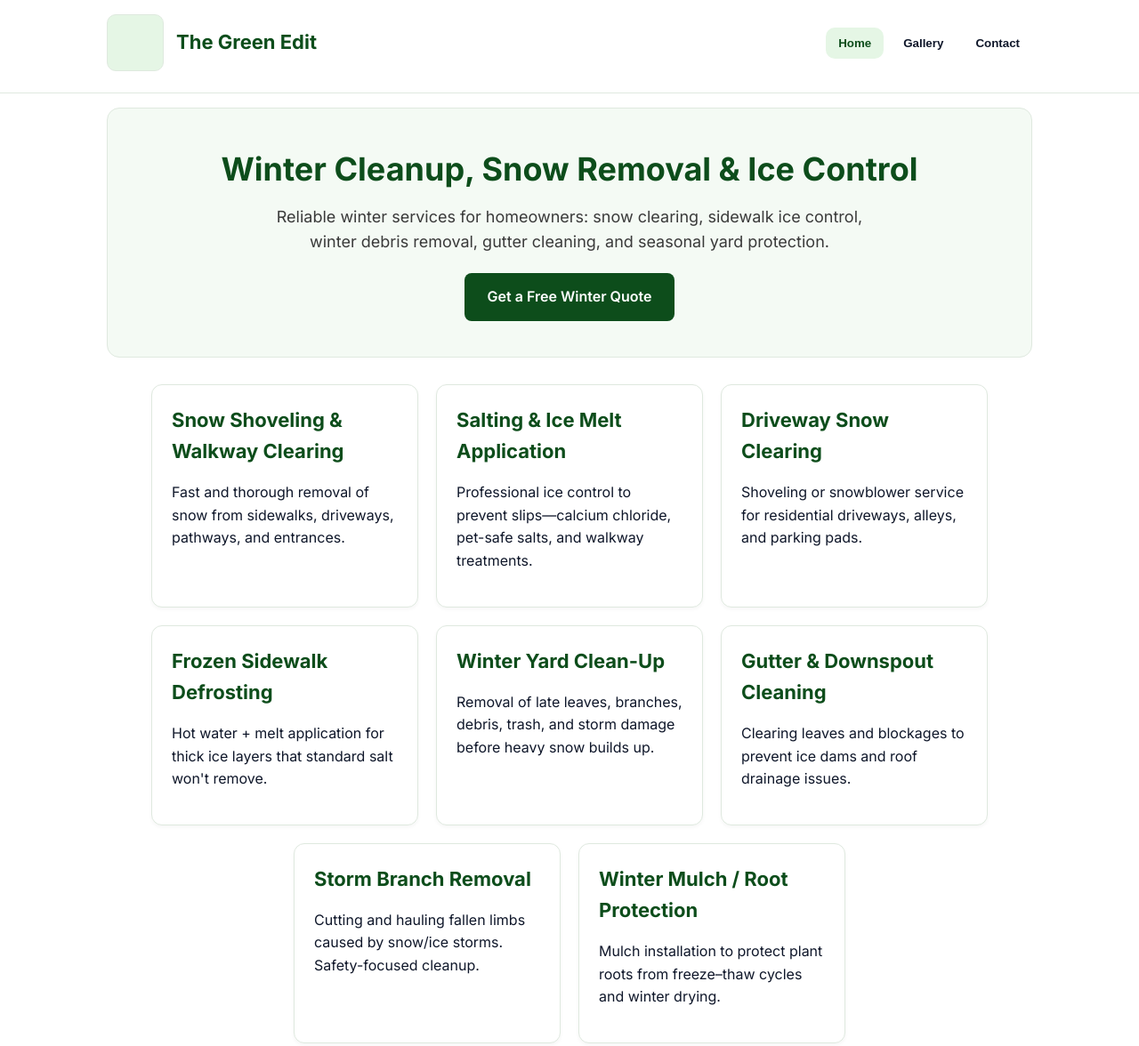
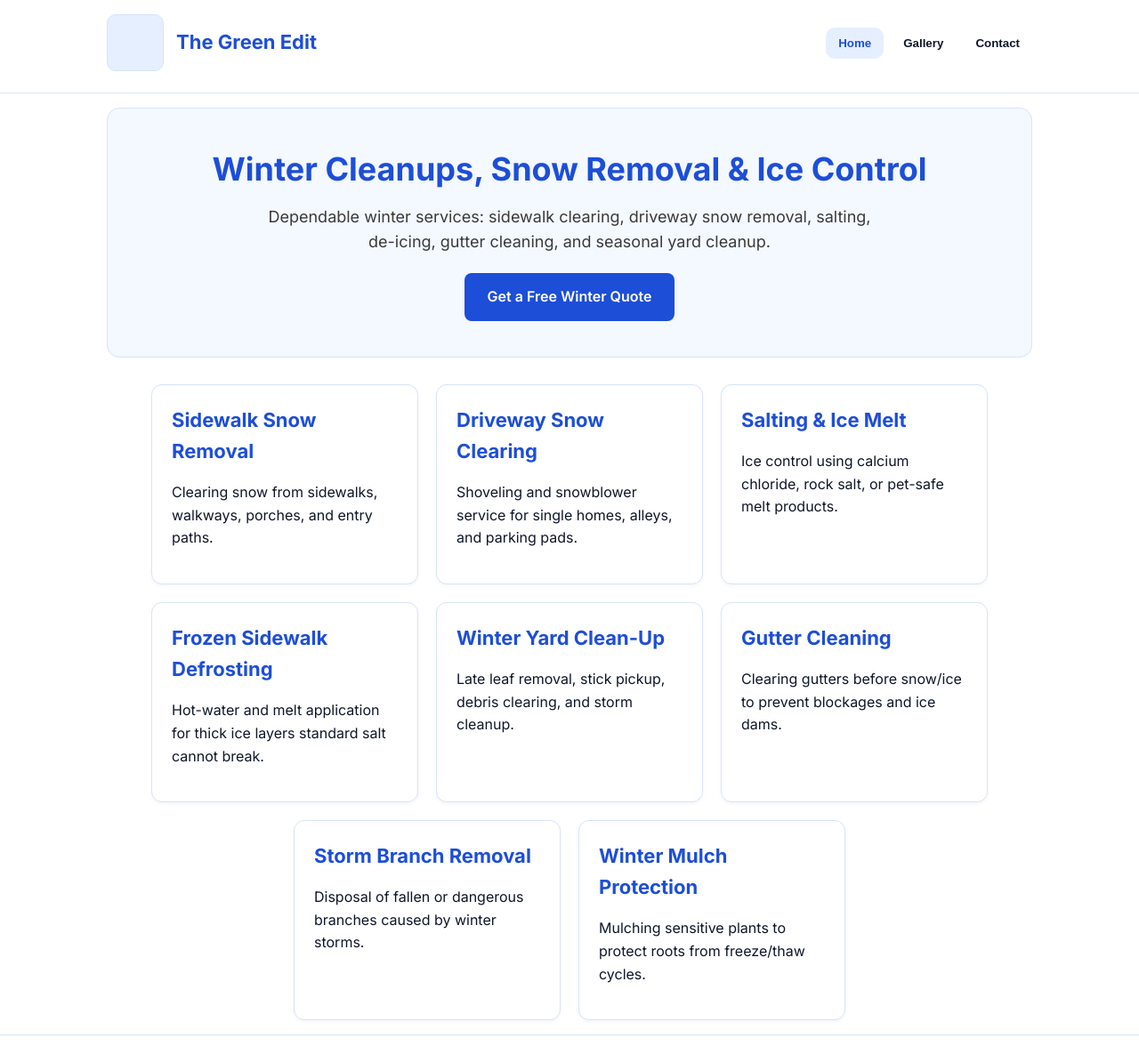
Before and after one commit to rpasi2/rpasi2.github.io, a plain HTML site: page index.html in a window 1280 px wide. Shown: the top 1176 px of the page at 89% size. Drawn offline with Linux system fonts and the light colour scheme.

Commit message:
Refactor styles and update service descriptions
Updated color variables for a softer winter theme and adjusted text for clarity. Changed service descriptions to be more concise and relevant.

```diff
--- a/index.html
+++ b/index.html
@@ -13,12 +13,12 @@
     :root{
       --bg:#ffffff;
       --text:#0f172a;
-      --muted:#f4faf4;
-      --line:#dfe9df;
-      --accent:#0d4d1b;          /* darker winter green */
-      --accent-light:#e5f6e5;
+      --muted:#f4f8ff;          /* soft winter blue */
+      --line:#d7e4f7;           /* icy border */
+      --accent:#1d4ed8;         /* strong winter blue */
+      --accent-light:#e6efff;   /* light blue tint */
+      --maxw:1080px;
       --radius:14px;
-      --maxw:1080px;
     }
 
     *{ box-sizing:border-box; }
@@ -34,7 +34,7 @@
     /* Header */
     header{
       position:sticky; top:0; z-index:50;
-      background:rgba(255,255,255,0.95);
+      background:rgba(255,255,255,0.96);
       backdrop-filter:blur(6px);
       border-bottom:1px solid var(--line);
       padding-bottom:8px;
@@ -66,7 +66,7 @@
     section.active{ display:block; }
     h2{ margin-top:0; color:var(--accent); font-size:26px; }
 
-    /* Winter Hero */
+    /* Hero */
     .hero-box{
       padding:40px 28px;
       background:var(--muted);
@@ -88,7 +88,7 @@
     }
     .cta-btn:hover{ filter:brightness(0.95); }
 
-    /* Winter Services */
+    /* Services */
     .services-grid{
       display:flex; flex-wrap:wrap; gap:20px; justify-content:center;
     }
@@ -98,7 +98,8 @@
       box-shadow:0 2px 4px rgba(0,0,0,0.04);
     }
     .svc-card h3{
-      color:var(--accent); margin-top:0; font-size:22px; margin-bottom:8px;
+      color:var(--accent); margin-top:0;
+      font-size:22px; margin-bottom:8px;
     }
 
     /* Gallery */
@@ -108,12 +109,13 @@
     }
     .card{
       background:var(--accent-light); border:1px solid var(--line);
-      border-radius:10px; min-height:140px; display:grid; place-items:center;
-      text-align:center; padding:10px;
+      border-radius:10px; min-height:140px; display:grid;
+      place-items:center; text-align:center; padding:10px;
     }
     .card .ph{
-      width:100%; height:110px; border-radius:8px; border:1px dashed #b7ccb7;
-      background:linear-gradient(180deg,#fafcfa,#f4f7f4);
+      width:100%; height:110px; border-radius:8px;
+      border:1px dashed #9db3d9;
+      background:linear-gradient(180deg,#f3f8ff,#edf4ff);
     }
     small{ color:#6b7280; }
 
@@ -121,19 +123,25 @@
     form{ display:grid; gap:12px; max-width:560px; }
     input, textarea{
       width:100%; padding:12px 14px; border-radius:10px;
-      border:1px solid var(--line); background:#fff; font:inherit;
+      border:1px solid var(--line); font:inherit; background:white;
     }
     textarea{ resize:vertical; }
+
     .btn{
       background:var(--accent); border:1px solid var(--accent);
-      padding:10px 14px; border-radius:10px; color:white;
-      font-weight:600; cursor:pointer;
+      padding:10px 14px; border-radius:10px; color:white; font-weight:600;
+      cursor:pointer;
     }
     .btn:hover{ filter:brightness(0.96); }
 
     footer{
-      border-top:1px solid var(--line); padding:28px 20px;
+      border-top:1px solid var(--line);
+      padding:28px 20px;
       text-align:center; color:#6b7280;
+    }
+
+    html {
+      scroll-behavior:smooth;
     }
   </style>
 </head>
@@ -143,7 +151,7 @@
   <div class="wrap brand-row">
     <div class="brand-left">
       <div class="logo-spot">
-        <img id="companyLogo" src="logo.png" alt="Company Logo">
+        <img id="companyLogo" src="logo.png" alt="Logo">
       </div>
       <h1>The Green Edit</h1>
     </div>
@@ -158,12 +166,12 @@
 
 <main class="wrap">
 
-  <!-- HOME (WINTER VERSION) -->
+  <!-- HOME -->
   <section id="home" class="active">
     <div class="hero-box">
-      <div class="hero-title">Winter Cleanup, Snow Removal & Ice Control</div>
+      <div class="hero-title">Winter Cleanups, Snow Removal & Ice Control</div>
       <p class="hero-sub">
-        Reliable winter services for homeowners: snow clearing, sidewalk ice control, winter debris removal, gutter cleaning, and seasonal yard protection.
+        Dependable winter services: sidewalk clearing, driveway snow removal, salting, de-icing, gutter cleaning, and seasonal yard cleanup.
       </p>
       <a class="cta-btn" href="#" onclick="
         document.querySelector('[data-target=contact]').click();
@@ -174,43 +182,43 @@
     <div class="services-grid">
 
       <div class="svc-card">
-        <h3>Snow Shoveling & Walkway Clearing</h3>
-        <p>Fast and thorough removal of snow from sidewalks, driveways, pathways, and entrances.</p>
-      </div>
-
-      <div class="svc-card">
-        <h3>Salting & Ice Melt Application</h3>
-        <p>Professional ice control to prevent slips—calcium chloride, pet-safe salts, and walkway treatments.</p>
+        <h3>Sidewalk Snow Removal</h3>
+        <p>Clearing snow from sidewalks, walkways, porches, and entry paths.</p>
       </div>
 
       <div class="svc-card">
         <h3>Driveway Snow Clearing</h3>
-        <p>Shoveling or snowblower service for residential driveways, alleys, and parking pads.</p>
+        <p>Shoveling and snowblower service for single homes, alleys, and parking pads.</p>
+      </div>
+
+      <div class="svc-card">
+        <h3>Salting & Ice Melt</h3>
+        <p>Ice control using calcium chloride, rock salt, or pet-safe melt products.</p>
       </div>
 
       <div class="svc-card">
         <h3>Frozen Sidewalk Defrosting</h3>
-        <p>Hot water + melt application for thick ice layers that standard salt won't remove.</p>
+        <p>Hot-water and melt application for thick ice layers standard salt cannot break.</p>
       </div>
 
       <div class="svc-card">
         <h3>Winter Yard Clean-Up</h3>
-        <p>Removal of late leaves, branches, debris, trash, and storm damage before heavy snow builds up.</p>
+        <p>Late leaf removal, stick pickup, debris clearing, and storm cleanup.</p>
       </div>
 
       <div class="svc-card">
-        <h3>Gutter & Downspout Cleaning</h3>
-        <p>Clearing leaves and blockages to prevent ice dams and roof drainage issues.</p>
+        <h3>Gutter Cleaning</h3>
+        <p>Clearing gutters before snow/ice to prevent blockages and ice dams.</p>
       </div>
 
       <div class="svc-card">
         <h3>Storm Branch Removal</h3>
-        <p>Cutting and hauling fallen limbs caused by snow/ice storms. Safety-focused cleanup.</p>
+        <p>Disposal of fallen or dangerous branches caused by winter storms.</p>
       </div>
 
       <div class="svc-card">
-        <h3>Winter Mulch / Root Protection</h3>
-        <p>Mulch installation to protect plant roots from freeze–thaw cycles and winter drying.</p>
+        <h3>Winter Mulch Protection</h3>
+        <p>Mulching sensitive plants to protect roots from freeze/thaw cycles.</p>
       </div>
 
     </div>
@@ -219,7 +227,7 @@
   <!-- GALLERY -->
   <section id="gallery">
     <h2>Winter Gallery</h2>
-    <p>Before/after winter cleanups, snow removal, branch clearing, and more.</p>
+    <p>Snow removal, ice control, and winter cleanup work.</p>
 
     <div class="gallery-grid">
       <div class="card"><div class="ph"></div><small>Winter Job 1</small></div>
@@ -232,12 +240,12 @@
   <!-- CONTACT -->
   <section id="contact">
     <h2>Contact</h2>
-    <p>We respond quickly—especially during storms.</p>
+    <p>Fast responses — especially during storms.</p>
 
-    <form onsubmit="event.preventDefault(); alert('This is a placeholder. Replace with your own handling.');">
+    <form onsubmit="event.preventDefault(); alert('This is a placeholder. Replace with real handling.');">
       <label>Name<input type="text" placeholder="Your name" required></label>
       <label>Email<input type="email" placeholder="you@example.com" required></label>
-      <label>Message<textarea rows="5" placeholder="Tell us what winter service you need..."></textarea></label>
+      <label>Message<textarea rows="5" placeholder="Tell us your winter service needs..."></textarea></label>
       <button class="btn" type="submit">Send Message</button>
 
       <div style="margin-top:6px;">
@@ -251,7 +259,7 @@
 <footer>© <span id="year"></span> The Green Edit • Winter Services • All rights reserved</footer>
 
 <script>
-  // Nav toggle
+  // Navigation system
   const buttons=document.querySelectorAll('.nav-btn');
   const sections=document.querySelectorAll('main section');
   buttons.forEach(btn=>btn.addEventListener('click',()=>{
```
